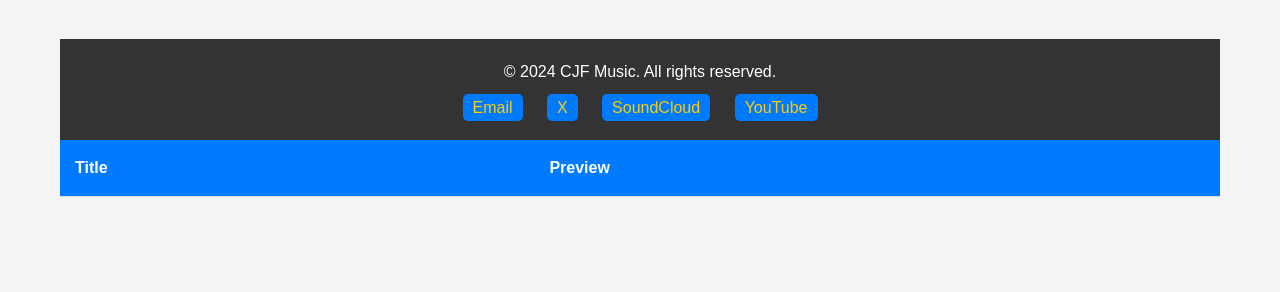
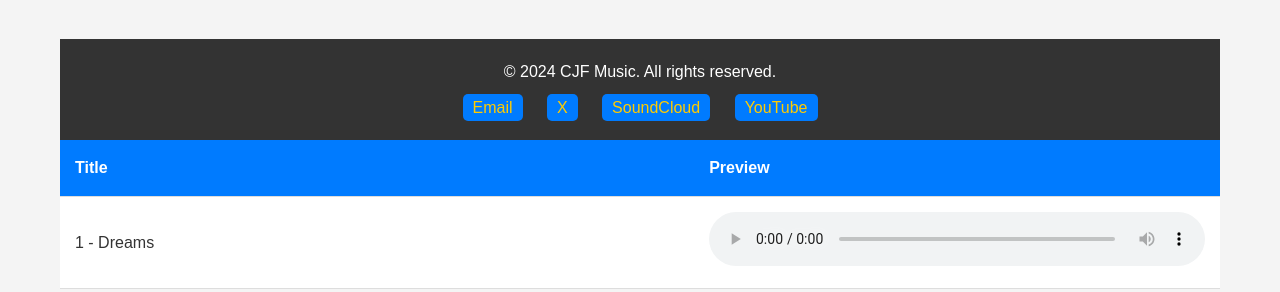
Before and after one commit to cjfmusic1986/cjfmusic.com, a plain HTML site: page beats.html in a window 1280 px wide. Shown: the part 1834-2126 px from the top of the page. Before the commit the page ends 2071 px from the top, so only its background shows below. Drawn offline with Linux system fonts and the light colour scheme.

Commit message:
Update beats.html

```diff
--- a/beats.html
+++ b/beats.html
@@ -84,6 +84,15 @@
                     <tbody>
                         <!-- Beats 1 - 40 -->
 
+                        <tr>
+    <td>1 - Dreams</td>
+    <td>
+        <audio controls>
+            <source src="https://raw.githubusercontent.com/yourusername/yourrepo/main/dreams.mp3" type="audio/mpeg">
+            Your browser does not support the audio element.
+        </audio>
+    </td>
+</tr>
 
 
 
```
